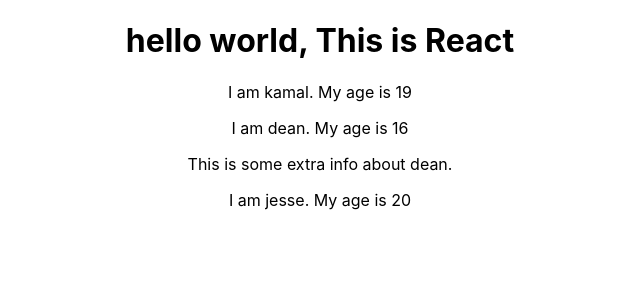
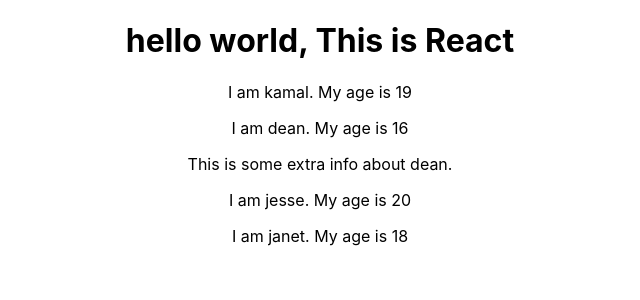
Before and after one commit to Cr-hunteR/react-story, a React (Create React App) app: page / in a window 1280 px wide. Shown: the top 300 px of the page, without its empty margins (320-960 px from the left). Built offline with nearby package versions, Linux system fonts and the light colour scheme.

Commit message:
bug fixed

```diff
--- a/src/App.js
+++ b/src/App.js
@@ -1,16 +1,20 @@
-import React from 'react';
+import React, { Component } from 'react';
 import './App.css';
 import Person from './Person/Person';
 
-function App() {
+class App extends Component  {
+
+  render(){
     return (
       <div className="App">
         <h1>hello world, This is React</h1>
         <Person name='kamal' age='19'></Person>
         <Person name='dean' age='16'>This is some extra info about dean.</Person>
         <Person name='jesse' age='20'></Person>
+        <Person name='janet' age='18'></Person>
       </div>
     );
   }
 
+}
 export default App;
```
Lines whose indentation alone changed are shown as unchanged.
